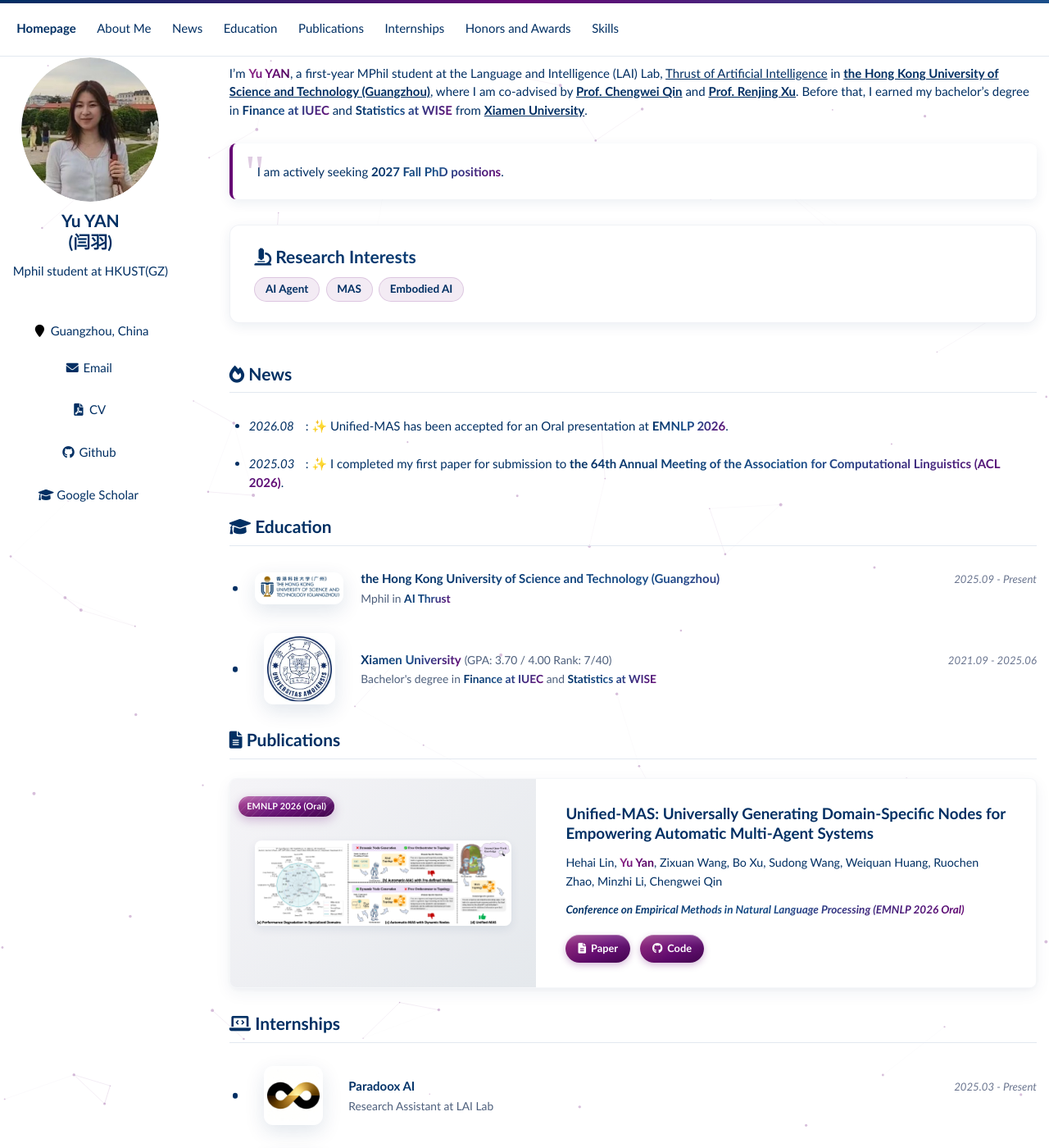
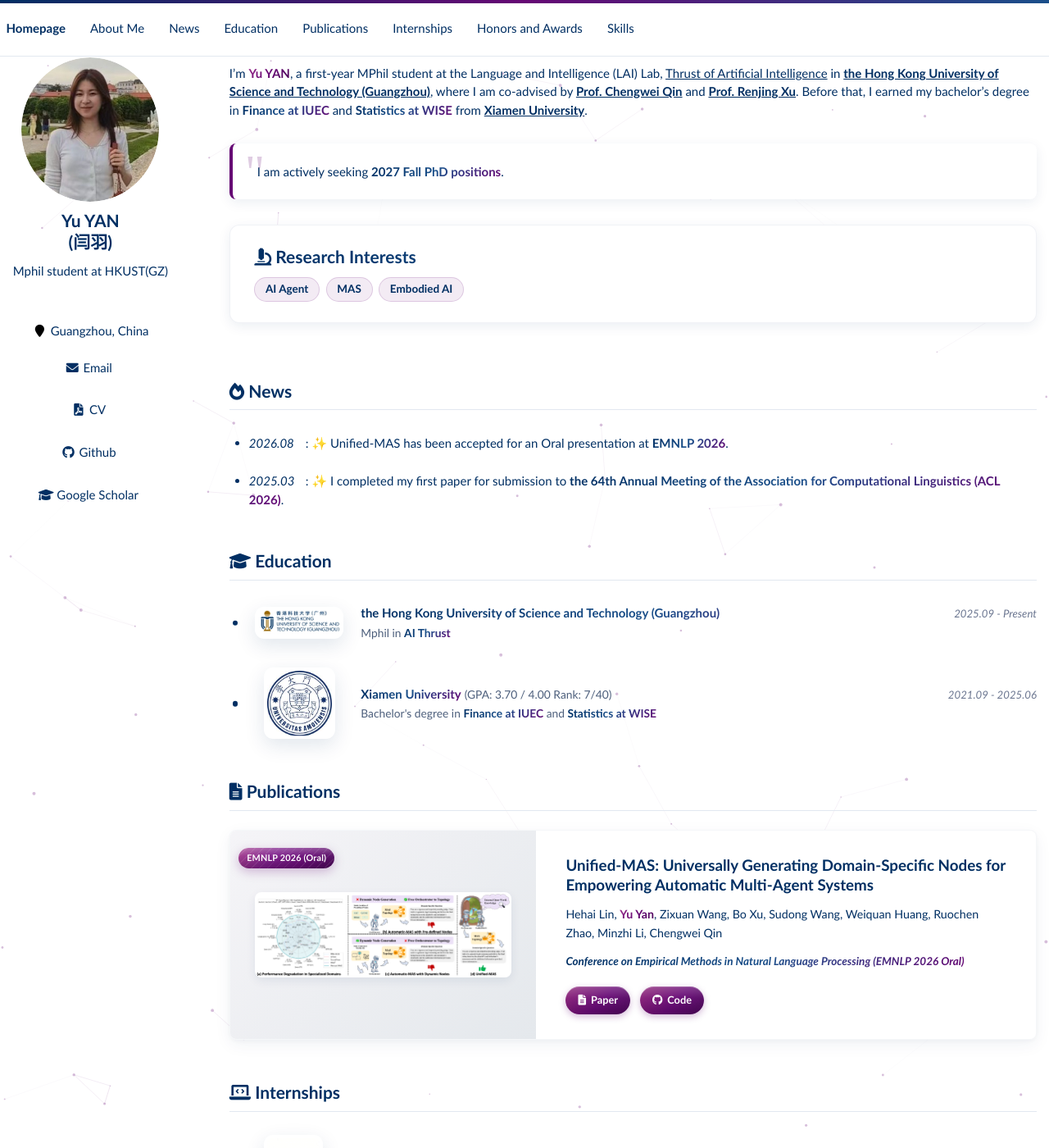
Before and after one commit to Yiounah/Yiounah.github.io, a Jekyll site: the page built from _pages/about.md, in a window 1280 px wide and 1400 px high. Shown: the whole window at 82% size. Built offline with Jekyll 4.4.1, drawn with Linux system fonts in a browser that asks for light colours.

Commit message:
按参考主页改回锚点跳转，并再缩小头像取景。
Co-authored-by: Cursor <cursoragent@cursor.com>

```diff
--- a/_includes/head/custom.html
+++ b/_includes/head/custom.html
@@ -9,7 +9,7 @@
 
 <!-- 学术图标和增强的强调色样式 -->
 <link rel="stylesheet" href="{{ '/assets/css/academicons.css' | relative_url }}"/>
-<link rel="stylesheet" href="{{ '/assets/css/accent-enhancements.css' | relative_url }}?v=20260913d"/>
+<link rel="stylesheet" href="{{ '/assets/css/accent-enhancements.css' | relative_url }}?v=20260914a"/>
 
 <script type="text/x-mathjax-config"> MathJax.Hub.Config({ TeX: { equationNumbers: { autoNumber: "all" } } }); </script>
 <script type="text/x-mathjax-config">
--- a/_includes/masthead.html
+++ b/_includes/masthead.html
@@ -1,17 +1,19 @@
 <div class="masthead">
   <div class="masthead__inner-wrap">
     <div class="masthead__menu">
-      <nav id="site-nav" class="site-nav">
-        <ul class="site-nav__list">
+      <nav id="site-nav" class="greedy-nav">
+        <button class="hidden" aria-label="Toggle navigation menu"><div class="navicon"></div></button>
+        <ul class="visible-links">
           <li class="masthead__menu-item masthead__menu-item--lg masthead__menu-home-item">
-            <a href="#about-me">Homepage</a>
+            <a href="{{ '/#about-me' | relative_url }}">Homepage</a>
           </li>
           {% for link in site.data.navigation.main %}
             <li class="masthead__menu-item">
-              <a href="{{ link.url }}">{{ site.t.en[link.title] | default: link.title }}</a>
+              <a href="{{ link.url | relative_url }}">{{ site.t.en[link.title] | default: link.title }}</a>
             </li>
           {% endfor %}
         </ul>
+        <ul class="hidden-links hidden"></ul>
       </nav>
     </div>
   </div>
--- a/_layouts/default.html
+++ b/_layouts/default.html
@@ -28,7 +28,6 @@ layout: compress
 
     {% include scripts.html %}
     {% include footer.html %}
-    <script src="{{ '/assets/js/nav-scroll.js' | relative_url }}?v=20260913d"></script>
     <script src="{{ '/assets/js/geo-network.js' | relative_url }}"></script>
 
   </body>
--- a/_pages/about.md
+++ b/_pages/about.md
@@ -36,13 +36,17 @@ I'm <span class="accent-text">Yu YAN</span>, a first-year MPhil student at the L
   </div>
 </div>
 
-<h1 id="news"><i class="fas fa-fire"></i> News</h1>
+<span class='anchor' id='news'></span>
+
+# <i class="fas fa-fire"></i> News
 <ul class="about-section-list">
   <li><em>2026.08</em>: ✨ Unified-MAS has been accepted for an Oral presentation at <span class="primary-gradient-text">EMNLP 2026</span>.</li>
   <li><em>2025.03</em>: ✨ I completed my first paper for submission to <span class="primary-gradient-text">the 64th Annual Meeting of the Association for Computational Linguistics (ACL 2026)</span>.</li>
 </ul>
 
-<h1 id="education"><i class="fas fa-graduation-cap"></i> Education</h1>
+<span class='anchor' id='education'></span>
+
+# <i class="fas fa-graduation-cap"></i> Education
 <ul class="about-section-list education-list">
   <li class="education-item education-item-with-logo">
     <div class="education-entry-with-logo">
@@ -75,7 +79,9 @@ I'm <span class="accent-text">Yu YAN</span>, a first-year MPhil student at the L
   </li>
 </ul>
 
-<h1 id="publications"><i class="fas fa-file-alt"></i> Publications</h1>
+<span class='anchor' id='publications'></span>
+
+# <i class="fas fa-file-alt"></i> Publications
 
 <div class='paper-box floating-card'>
   <div class='paper-box-image'>
@@ -94,7 +100,9 @@ Empowering Automatic Multi-Agent Systems</h3>
   </div>
 </div>
 
-<h1 id="internships"><i class="fas fa-laptop-code"></i> Internships</h1>
+<span class='anchor' id='internships'></span>
+
+# <i class="fas fa-laptop-code"></i> Internships
 <ul class="about-section-list internship-list">
   <li class="internship-item">
     <div class="internship-entry">
@@ -154,7 +162,9 @@ Empowering Automatic Multi-Agent Systems</h3>
   </li>
 </ul>
 
-<h1 id="honors-and-awards"><i class="fas fa-trophy"></i> Honors and Awards</h1>
+<span class='anchor' id='honors-and-awards'></span>
+
+# <i class="fas fa-trophy"></i> Honors and Awards
 <ul class="about-section-list">
   <li class="education-item">
     <div class="education-header">
@@ -186,7 +196,9 @@ Empowering Automatic Multi-Agent Systems</h3>
   </li>
 </ul>
 
-<h1 id="skills"><i class="fas fa-screwdriver-wrench"></i> Skills</h1>
+<span class='anchor' id='skills'></span>
+
+# <i class="fas fa-screwdriver-wrench"></i> Skills
 <ul class="about-section-list">
   <li class="education-item">
     <div class="education-header">
--- a/assets/css/accent-enhancements.css
+++ b/assets/css/accent-enhancements.css
@@ -981,6 +981,7 @@ html {
 }
 
 .page__content h1,
+.page__content .anchor,
 #about-me {
   scroll-margin-top: 5.2rem;
 }
@@ -1024,8 +1025,10 @@ html {
     top: 4.6rem;
     align-self: flex-start;
     transform: none;
-    max-height: calc(100vh - 5.2rem);
-    overflow: visible;
+    max-height: calc(100vh - 6.5em);
+    overflow-x: hidden;
+    overflow-y: auto;
+    overscroll-behavior: contain;
     z-index: 2;
   }
 
@@ -1058,29 +1061,10 @@ html {
     border: 0 !important;
     border-radius: 50%;
     object-fit: cover;
-    object-position: center 42%;
+    object-position: center 58%;
     transform: none;
   }
-}
 
-#site-nav.site-nav,
-#site-nav .site-nav__list {
-  display: flex;
-  flex-wrap: wrap;
-  align-items: center;
-  width: 100%;
-}
-
-#site-nav .site-nav__list {
-  margin: 0;
-  padding: 0;
-  list-style: none;
-}
-
-#site-nav .site-nav__list a {
-  display: block;
-  margin: 0 0.85rem;
-  padding: 0.5rem 0;
 }
 
 .author__avatar img {
```
Also changed, not shown: _data/navigation.yml (+7 -7 lines).
